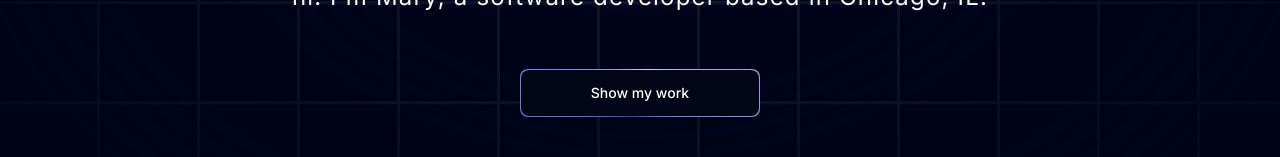
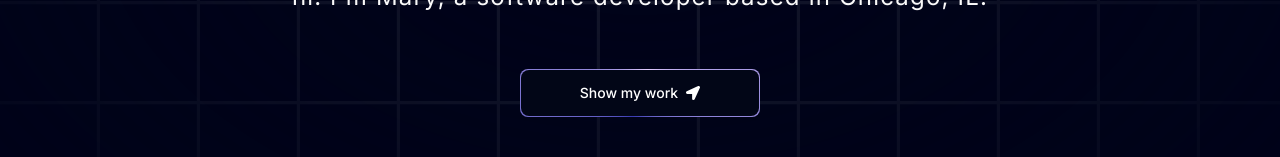
Before and after one commit to marywebby/portfolio, a Next.js app: page / in a window 1280 px wide. Shown: the part 643-800 px from the top of the page. Built offline with nearby package versions, Linux system fonts and the light colour scheme.

Commit message:
added react icons and implemented location arrow to the button'

```diff
--- a/components/Hero.tsx
+++ b/components/Hero.tsx
@@ -2,6 +2,7 @@
 import { Spotlight } from './ui/Spotlight'
 import { TextGenerateEffect } from './ui/TextGenerateEffect'
 import MagicButton from './ui/MagicButton'
+import { FaLocationArrow } from 'react-icons/fa'
 
 const Hero = () => {
   return (
@@ -33,6 +34,8 @@
             <a href="#about">
               <MagicButton
                 title='Show my work'
+                icon={<FaLocationArrow />}
+                position='right'
               />
             </a>
           </div>
--- a/components/ui/MagicButton.tsx
+++ b/components/ui/MagicButton.tsx
@@ -4,7 +4,7 @@
   return (
     <button className="relative inline-flex h-12 w-full overflow-hidden rounded-lg p-[1px] focus:outline-none md:w-60 md:mt-10">
       <span className="absolute inset-[-1000%] animate-[spin_2s_linear_infinite] bg-[conic-gradient(from_90deg_at_50%_50%,#E2CBFF_0%,#393BB2_50%,#E2CBFF_100%)]" />
-      <span className={'inline-flex h-full w-full cursor-pointer items-center justify-center rounded-lg bg-slate-950 px-7 text-sm font-medium text-white backdrop-blur-3xl ${otherClasses}'}>
+      <span className={'inline-flex h-full w-full cursor-pointer items-center justify-center rounded-lg bg-slate-950 px-7 text-sm font-medium text-white backdrop-blur-3xl gap-2 ${otherClasses}'}>
           {position === 'left' && icon}
           {title}
           {position === 'right' && icon}
--- a/package.json
+++ b/package.json
@@ -17,6 +17,7 @@
     "next-themes": "^0.3.0",
     "react": "^18",
     "react-dom": "^18",
+    "react-icons": "^5.2.1",
     "tailwind-merge": "^2.3.0",
     "tailwindcss-animate": "^1.0.7"
   },
```
Also changed, not shown: 1 other file (tests, documents, lock files or other folders).
